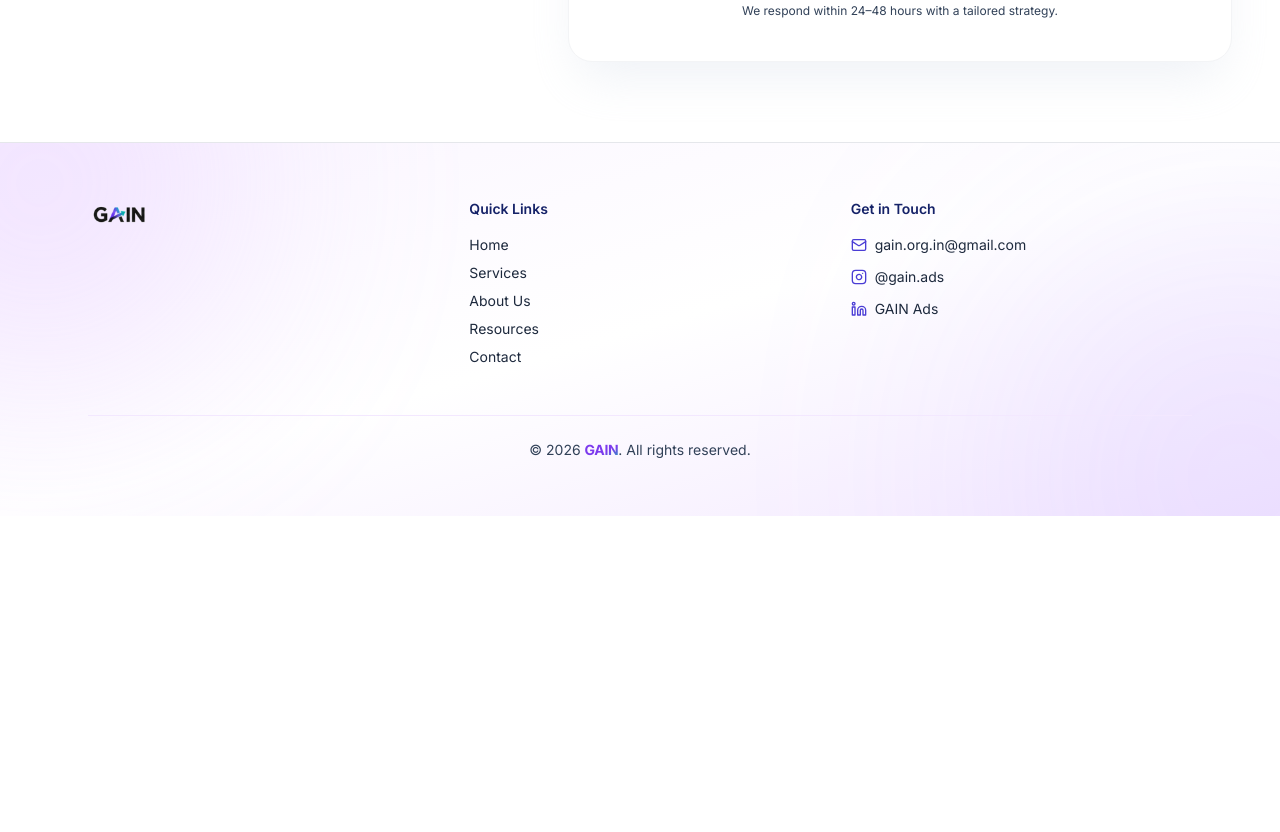
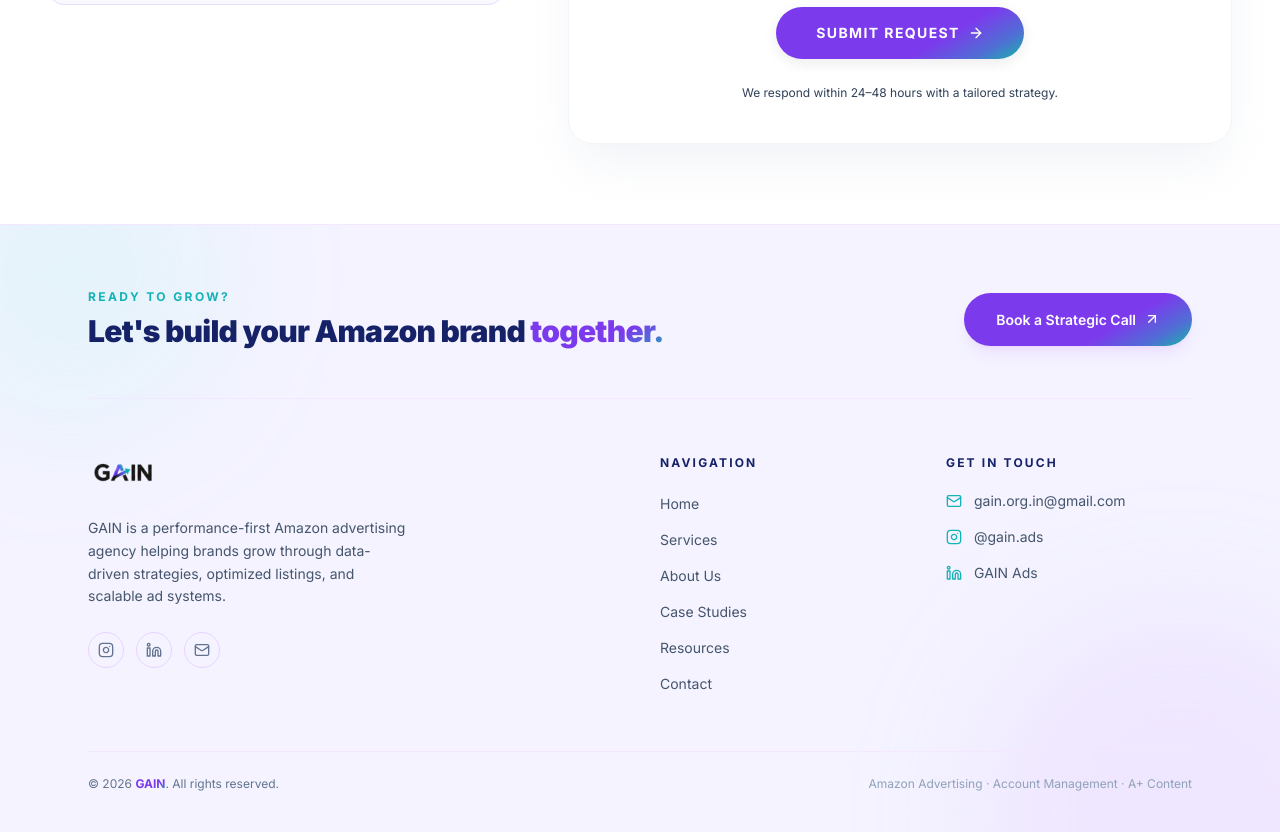
Before and after one commit to SonakshiJha25/gain-agency, a Next.js app: page /contact in a window 1280 px wide. Shown: the part 1380-2212 px from the top of the page. Before the commit the page ends 1896 px from the top, so only its background shows below. Built offline with nearby package versions, Linux system fonts and the light colour scheme.

Commit message:
Fixed all the alignments

```diff
--- a/app/about/AboutHero.tsx
+++ b/app/about/AboutHero.tsx
@@ -5,14 +5,14 @@
     <section className="relative overflow-hidden bg-[#f4f3ff] min-h-screen flex items-center justify-center px-6">
 
       {/* Background Glow */}
-      <div className="absolute bottom-[-180px] right-[-100px] h-[380px] w-[380px] rounded-full bg-purple-300/25 blur-3xl" />
-      <div className="absolute top-[-100px] left-[-80px] h-[300px] w-[300px] rounded-full bg-teal-200/20 blur-3xl" />
+      <div className="absolute top-[-120px] right-[-100px] w-[380px] h-[380px] bg-purple-300/20 rounded-full blur-3xl" />
+      <div className="absolute bottom-[-120px] left-[-100px] w-[300px] h-[300px] rounded-full bg-teal-200/20 blur-3xl" />
 
       {/* Huge GAIN shadow background */}
       <GainWatermark />
 
       {/* Main Content */}
-      <div className="relative z-10 max-w-4xl text-center pt-28">
+      <div className="relative z-10 max-w-4xl text-center">
 
         {/* Small Badge */}
         <p className="text-xs font-bold tracking-[0.2em] uppercase text-[#13B3B7] mb-6">
--- a/app/book-consultation/ConsultationHero.tsx
+++ b/app/book-consultation/ConsultationHero.tsx
@@ -6,25 +6,26 @@
 
 export default function ConsultationHero() {
   return (
-    <section className="relative overflow-hidden bg-[#f4f3ff] pt-64 md:pt-72 pb-32 md:pb-40 flex items-center justify-center px-6">
+    <section className="relative overflow-hidden bg-[#f4f3ff] min-h-screen flex items-center justify-center px-6">
 
       {/* Background Glow */}
       <div className="absolute top-[-120px] right-[-100px] w-[380px] h-[380px] bg-purple-300/20 rounded-full blur-3xl" />
+      <div className="absolute bottom-[-120px] left-[-100px] w-[300px] h-[300px] rounded-full bg-teal-200/20 blur-3xl" />
 
-      {/* Huge GAIN shadow background */}
+      {/* GAIN Watermark */}
       <GainWatermark />
 
-      {/* Main Container */}
+      {/* Main Content */}
       <div className="relative z-10 max-w-4xl text-center">
 
-        {/* Small Badge */}
+        {/* Badge */}
         <p className="text-xs font-bold tracking-[0.2em] uppercase text-[#13B3B7] mb-6">
           Free Strategy Consultation
         </p>
 
-        {/* Main Heading */}
+        {/* Heading */}
         <h1 className="text-3xl md:text-4xl lg:text-5xl font-black tracking-tight leading-[1.05] text-[#152268]">
-          Let’s Build Your
+          Let's Build Your
           <br />
           <span className="gain-gradient-text">
             Amazon Growth Plan
@@ -32,10 +33,12 @@
         </h1>
 
         {/* Description */}
-        <p className="mt-6 text-lg text-slate-700 leading-relaxed max-w-2xl mx-auto">
-          Get a tailored strategy session focused on improving your Amazon advertising, listings, conversions, and long-term profitability.
+        <p className="max-w-2xl mx-auto mt-6 text-sm leading-relaxed text-slate-700">
+          Get a tailored strategy session focused on improving your Amazon advertising,
+          listings, conversions, and long-term profitability.
         </p>
 
+        {/* Feature badges */}
         <div className="flex flex-col sm:flex-row justify-center gap-6 mt-8">
 
           <div className="flex items-center gap-3">
@@ -43,12 +46,8 @@
               <TrendingUp className="w-5 h-5 text-[#4A3DD5]" />
             </div>
             <div className="text-left">
-              <p className="text-sm font-semibold text-[#152268]">
-                Growth Analysis
-              </p>
-              <p className="text-xs text-slate-700">
-                Brand Performance Review
-              </p>
+              <p className="text-sm font-semibold text-[#152268]">Growth Analysis</p>
+              <p className="text-xs text-slate-700">Brand Performance Review</p>
             </div>
           </div>
 
@@ -57,12 +56,8 @@
               <Clock3 className="w-5 h-5 text-[#4A3DD5]" />
             </div>
             <div className="text-left">
-              <p className="text-sm font-semibold text-[#152268]">
-                Quick Response
-              </p>
-              <p className="text-xs text-slate-700">
-                Within 24–48 Hours
-              </p>
+              <p className="text-sm font-semibold text-[#152268]">Quick Response</p>
+              <p className="text-xs text-slate-700">Within 24–48 Hours</p>
             </div>
           </div>
 
--- a/app/components/Footer.tsx
+++ b/app/components/Footer.tsx
@@ -1,7 +1,7 @@
 "use client";
 
 import Link from "next/link";
-import { Mail } from "lucide-react";
+import { Mail, ArrowUpRight } from "lucide-react";
 
 const InstagramIcon = ({ className }: { className?: string }) => (
   <svg xmlns="http://www.w3.org/2000/svg" width="24" height="24" viewBox="0 0 24 24" fill="none" stroke="currentColor" strokeWidth="2" strokeLinecap="round" strokeLinejoin="round" className={className}>
@@ -19,48 +19,106 @@
   </svg>
 );
 
+const NAV_LINKS = [
+  { name: "Home", href: "/" },
+  { name: "Services", href: "/services" },
+  { name: "About Us", href: "/about" },
+  { name: "Case Studies", href: "/case-studies" },
+  { name: "Resources", href: "/resources" },
+  { name: "Contact", href: "/contact" },
+];
+
 export default function Footer() {
   return (
-    <footer className="relative overflow-hidden bg-white border-t border-gray-200">
+    <footer className="relative overflow-hidden bg-[#f4f3ff] border-t border-purple-100">
 
-      {/* background gradient */}
-      <div className="absolute inset-0 bg-gradient-to-br from-purple-50 via-white to-purple-100" />
+      {/* Subtle background glows — matching site style */}
+      <div className="absolute bottom-[-180px] right-[-100px] h-[400px] w-[400px] rounded-full bg-purple-300/20 blur-3xl pointer-events-none" />
+      <div className="absolute top-[-100px] left-[-80px] h-[300px] w-[300px] rounded-full bg-teal-200/15 blur-3xl pointer-events-none" />
 
-      {/* soft glowing blobs */}
-      <div className="absolute -top-40 -left-40 w-[400px] h-[400px] bg-purple-300 blur-[120px] opacity-30 rounded-full" />
-      <div className="absolute -bottom-40 -right-40 w-[400px] h-[400px] bg-violet-400 blur-[140px] opacity-20 rounded-full" />
+      <div className="relative max-w-6xl mx-auto px-6 pt-16 pb-10">
 
-      <div className="relative max-w-6xl mx-auto px-6 py-8 md:py-14">
+        {/* Top CTA strip */}
+        <div className="mb-14 flex flex-col md:flex-row items-center justify-between gap-6 pb-12 border-b border-purple-100">
+          <div>
+            <p className="text-xs font-bold tracking-[0.2em] uppercase text-[#13B3B7] mb-2">
+              Ready to grow?
+            </p>
+            <h2 className="text-2xl md:text-3xl font-black tracking-tight text-[#152268] leading-tight">
+              Let&apos;s build your Amazon brand{" "}
+              <span className="gain-gradient-text">together.</span>
+            </h2>
+          </div>
+          <Link
+            href="/book-consultation"
+            className="flex-shrink-0 inline-flex items-center gap-2 gain-gradient text-white text-[14px] font-semibold px-8 py-4 rounded-full hover:from-[#3630a8] hover:to-[#0d9a9e] hover:-translate-y-0.5 transition-all duration-300 shadow-lg shadow-purple-300/30"
+          >
+            Book a Strategic Call
+            <ArrowUpRight className="w-4 h-4" />
+          </Link>
+        </div>
 
-        {/* Top Grid */}
-        <div className="grid md:grid-cols-3 gap-10">
+        {/* Main grid */}
+        <div className="grid grid-cols-1 md:grid-cols-4 gap-10 mb-14">
 
           {/* Brand */}
-          <div>
-            <Link href="/" className="inline-flex items-center mb-3 group">
+          <div className="md:col-span-2">
+            <Link href="/" className="inline-block mb-5">
               <img
                 src="/logos/GAIN_final_logo.png"
                 alt="GAIN Logo"
-                className="h-8 w-auto object-contain"
+                className="h-9 w-auto object-contain"
                 style={{ clipPath: "inset(0 0 8% 0)" }}
               />
             </Link>
+            <p className="text-sm text-slate-600 leading-relaxed max-w-xs">
+              GAIN is a performance-first Amazon advertising agency helping brands grow through data-driven strategies, optimized listings, and scalable ad systems.
+            </p>
+
+            {/* Social icon buttons */}
+            <div className="flex items-center gap-3 mt-6">
+              <a
+                href="https://www.instagram.com/gain.ads/"
+                target="_blank"
+                rel="noopener noreferrer"
+                title="Instagram"
+                className="w-9 h-9 rounded-full border border-purple-200 flex items-center justify-center text-slate-500 hover:text-[#4A3DD5] hover:border-[#4A3DD5] hover:bg-purple-50 transition-all duration-200"
+              >
+                <InstagramIcon className="w-4 h-4" />
+              </a>
+              <a
+                href="https://www.linkedin.com/company/gain-ads/"
+                target="_blank"
+                rel="noopener noreferrer"
+                title="LinkedIn"
+                className="w-9 h-9 rounded-full border border-purple-200 flex items-center justify-center text-slate-500 hover:text-[#4A3DD5] hover:border-[#4A3DD5] hover:bg-purple-50 transition-all duration-200"
+              >
+                <LinkedinIcon className="w-4 h-4" />
+              </a>
+              <a
+                href="mailto:gain.org.in@gmail.com"
+                title="Email"
+                className="w-9 h-9 rounded-full border border-purple-200 flex items-center justify-center text-slate-500 hover:text-[#4A3DD5] hover:border-[#4A3DD5] hover:bg-purple-50 transition-all duration-200"
+              >
+                <Mail className="w-4 h-4" />
+              </a>
+            </div>
           </div>
 
-          {/* Quick Links */}
+          {/* Navigation */}
           <div>
-            <h4 className="text-sm font-semibold text-[#152268] mb-4">Quick Links</h4>
-            <ul className="space-y-2 text-sm text-slate-800">
-              {[
-                { name: "Home", href: "/" },
-                { name: "Services", href: "/services" },
-                { name: "About Us", href: "/about" },
-                { name: "Resources", href: "/resources" },
-                { name: "Contact", href: "/contact" },
-              ].map((item) => (
+            <h4 className="text-xs font-bold tracking-[0.18em] uppercase text-[#152268] mb-5">
+              Navigation
+            </h4>
+            <ul className="space-y-3">
+              {NAV_LINKS.map((item) => (
                 <li key={item.name}>
-                  <Link href={item.href} className="hover:text-[#4A3DD5] transition">
+                  <Link
+                    href={item.href}
+                    className="text-sm text-slate-600 hover:text-[#4A3DD5] transition-colors duration-150 inline-flex items-center gap-1 group"
+                  >
                     {item.name}
+                    <ArrowUpRight className="w-3 h-3 opacity-0 -translate-x-1 group-hover:opacity-100 group-hover:translate-x-0 transition-all duration-150" />
                   </Link>
                 </li>
               ))}
@@ -69,51 +127,55 @@
 
           {/* Contact */}
           <div>
-            <h4 className="text-sm font-semibold text-[#152268] mb-4">Get in Touch</h4>
-
-            <div className="space-y-3 text-sm text-slate-800">
-
+            <h4 className="text-xs font-bold tracking-[0.18em] uppercase text-[#152268] mb-5">
+              Get in Touch
+            </h4>
+            <div className="space-y-4">
               <a
                 href="mailto:gain.org.in@gmail.com"
-                className="flex items-center gap-2 hover:text-[#4A3DD5] transition"
+                className="flex items-start gap-3 group"
               >
-                <Mail className="w-4 h-4 text-[#4A3DD5] shrink-0" />
-                gain.org.in@gmail.com
+                <Mail className="w-4 h-4 text-[#13B3B7] mt-0.5 shrink-0" />
+                <span className="text-sm text-slate-600 group-hover:text-[#4A3DD5] transition-colors duration-150 break-all">
+                  gain.org.in@gmail.com
+                </span>
               </a>
-
               <a
                 href="https://www.instagram.com/gain.ads/"
                 target="_blank"
                 rel="noopener noreferrer"
-                className="flex items-center gap-2 hover:text-[#4A3DD5] transition"
+                className="flex items-center gap-3 group"
               >
-                <InstagramIcon className="w-4 h-4 text-[#4A3DD5] shrink-0" />
-                @gain.ads
+                <InstagramIcon className="w-4 h-4 text-[#13B3B7] shrink-0" />
+                <span className="text-sm text-slate-600 group-hover:text-[#4A3DD5] transition-colors duration-150">
+                  @gain.ads
+                </span>
               </a>
-
               <a
                 href="https://www.linkedin.com/company/gain-ads/"
                 target="_blank"
                 rel="noopener noreferrer"
-                className="flex items-center gap-2 hover:text-[#4A3DD5] transition"
+                className="flex items-center gap-3 group"
               >
-                <LinkedinIcon className="w-4 h-4 text-[#4A3DD5] shrink-0" />
-                GAIN Ads
+                <LinkedinIcon className="w-4 h-4 text-[#13B3B7] shrink-0" />
+                <span className="text-sm text-slate-600 group-hover:text-[#4A3DD5] transition-colors duration-150">
+                  GAIN Ads
+                </span>
               </a>
-
             </div>
           </div>
 
         </div>
 
         {/* Bottom bar */}
-        <div className="mt-12 pt-6 border-t border-purple-100 flex flex-col md:flex-row items-center justify-center gap-4">
-          <p className="text-sm text-slate-700 text-center">
+        <div className="pt-6 border-t border-purple-100 flex flex-col md:flex-row items-center justify-between gap-3">
+          <p className="text-xs text-slate-500 text-center">
             © {new Date().getFullYear()}{" "}
-            <span className="font-bold tracking-tight gain-gradient-text">
-              GAIN
-            </span>
+            <span className="font-bold gain-gradient-text">GAIN</span>
             . All rights reserved.
+          </p>
+          <p className="text-xs text-slate-400 text-center">
+            Amazon Advertising · Account Management · A+ Content
           </p>
         </div>
 
--- a/app/services/ServicesHero.tsx
+++ b/app/services/ServicesHero.tsx
@@ -6,10 +6,11 @@
 
 export default function ServicesHero() {
   return (
-    <section className="relative overflow-hidden bg-[#f4f3ff] pt-64 md:pt-72 pb-32 md:pb-40 flex items-center justify-center px-6">
+    <section className="relative overflow-hidden bg-[#f4f3ff] min-h-screen flex items-center justify-center px-6">
 
       {/* Background Glow */}
       <div className="absolute top-[-120px] right-[-100px] w-[380px] h-[380px] bg-purple-300/20 rounded-full blur-3xl" />
+      <div className="absolute bottom-[-120px] left-[-100px] w-[300px] h-[300px] rounded-full bg-teal-200/20 blur-3xl" />
 
       {/* Huge GAIN shadow background */}
       <GainWatermark />
```
Also changed, not shown: app/case-studies/CaseStudiesHero.tsx (+12 -30 lines), app/components/GainWatermark.tsx (+18 -4 lines), app/contact/ContactHero.tsx (+8 -9 lines), app/resources/ResourcesHero.tsx (+9 -10 lines).
